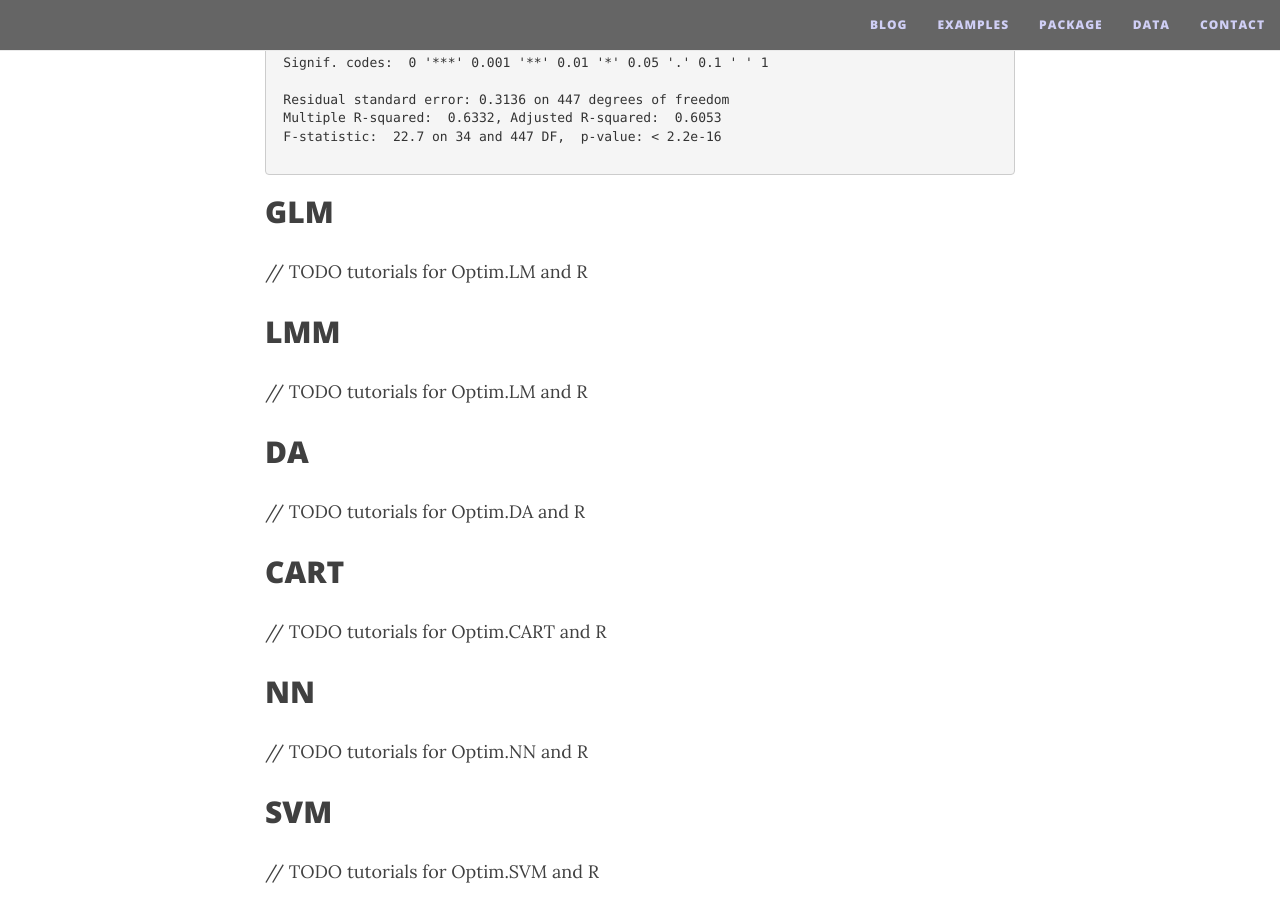
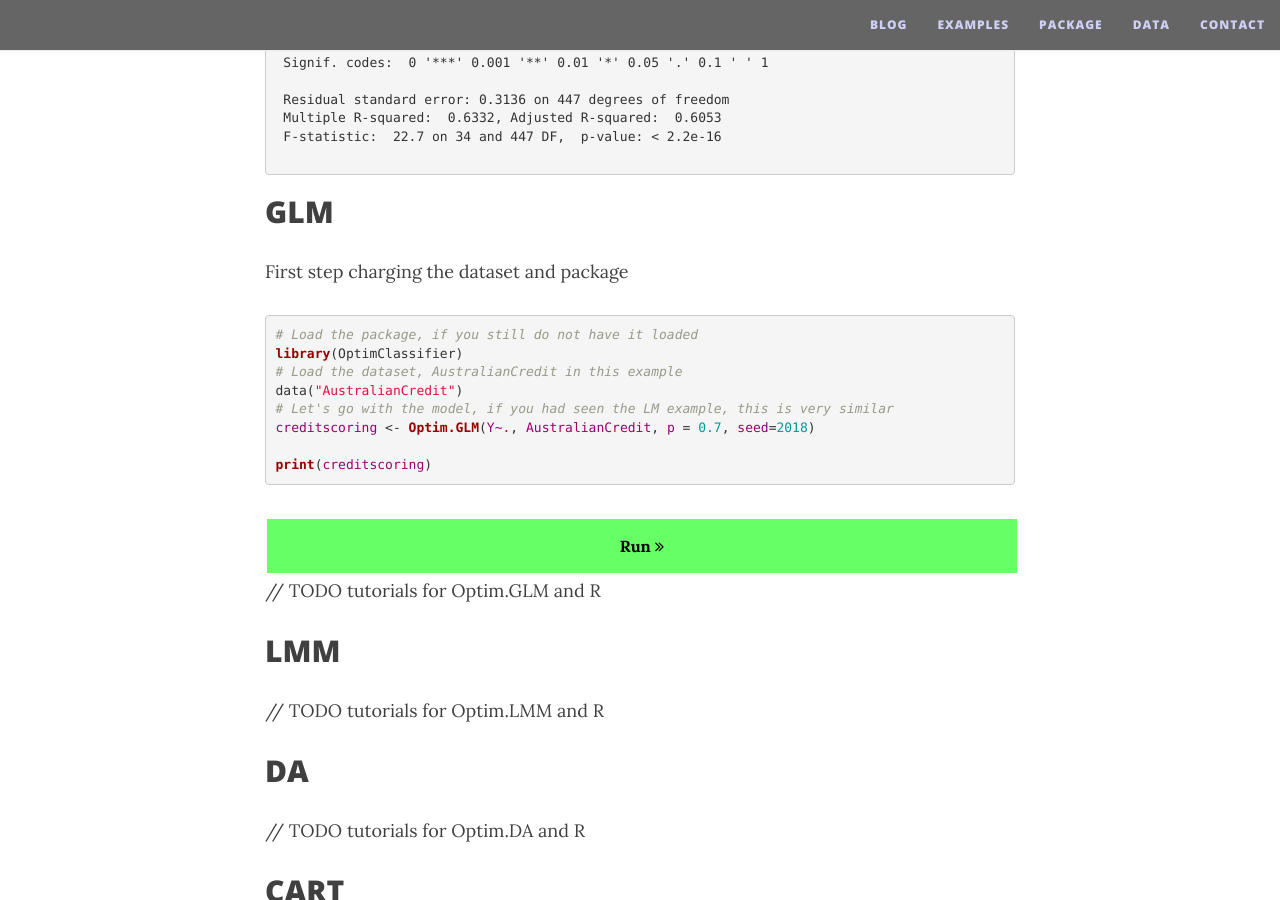
Before and after one commit to economistgame/OptimClassifier, a Jekyll site: the page built from examples/index.md, in a window 1280 px wide and 900 px high, scrolled down 2410 px. Built offline with Jekyll 4.4.1, drawn with Linux system fonts in a browser that asks for light colours; nearby versions of some CDN libraries.

Commit message:
Update index.md

```diff
--- a/examples/index.md
+++ b/examples/index.md
@@ -164,12 +164,23 @@
  </code></pre>
 
 ## GLM
+First step charging the dataset and package
+<pre class="r"><code><span class="hljs-comment"># Load the package, if you still do not have it loaded</span>
+<span class="hljs-keyword">library</span>(OptimClassifier)
+<span class="hljs-comment"># Load the dataset, <i>AustralianCredit</i> in this example </span>
+data(<span class="hljs-string">"AustralianCredit"</span>)
+<span class="hljs-comment"># Let's go with the model, if you had seen the LM example, this is very similar </span>
+<span class="hljs-literal">creditscoring</span> &lt;- <span class="hljs-keyword">Optim.GLM</span>(<span class="hljs-literal">Y~.</span>, <span class="hljs-literal">AustralianCredit</span>, <span class="hljs-literal">p</span> = <span class="hljs-number">0.7</span>, <span class="hljs-literal">seed</span>=<span class="hljs-number">2018</span>)
 
-// TODO tutorials for Optim.LM and R
+<span class="hljs-keyword">print</span>(<span class="hljs-literal">creditscoring</span>)
+</code></pre>
+<button style="width:100%" class="method-button" onClick="location.href='#glm'">Run <i class="fa fa-angle-double-right"></i>
+</button>
+// TODO tutorials for Optim.GLM and R
 
 ## LMM
 
-// TODO tutorials for Optim.LM and R
+// TODO tutorials for Optim.LMM and R
 
 ## DA
 
```
